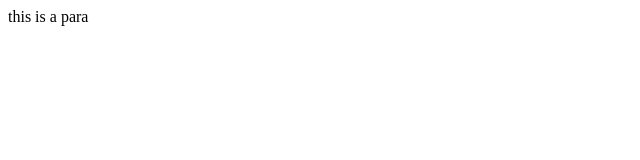
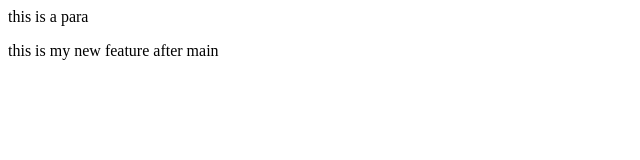
Before and after one commit to sam8996/localrepo, a plain HTML site: page index.html in a window 1280 px wide. Shown: the whole page, without its empty margins (0-640 px from the left). Drawn offline with Linux system fonts and the light colour scheme.

Commit message:
add new feature

```diff
--- a/index.html
+++ b/index.html
@@ -1 +1,2 @@
 <p>this is a para</p>
+<p>this is my new feature after main</p>
```
